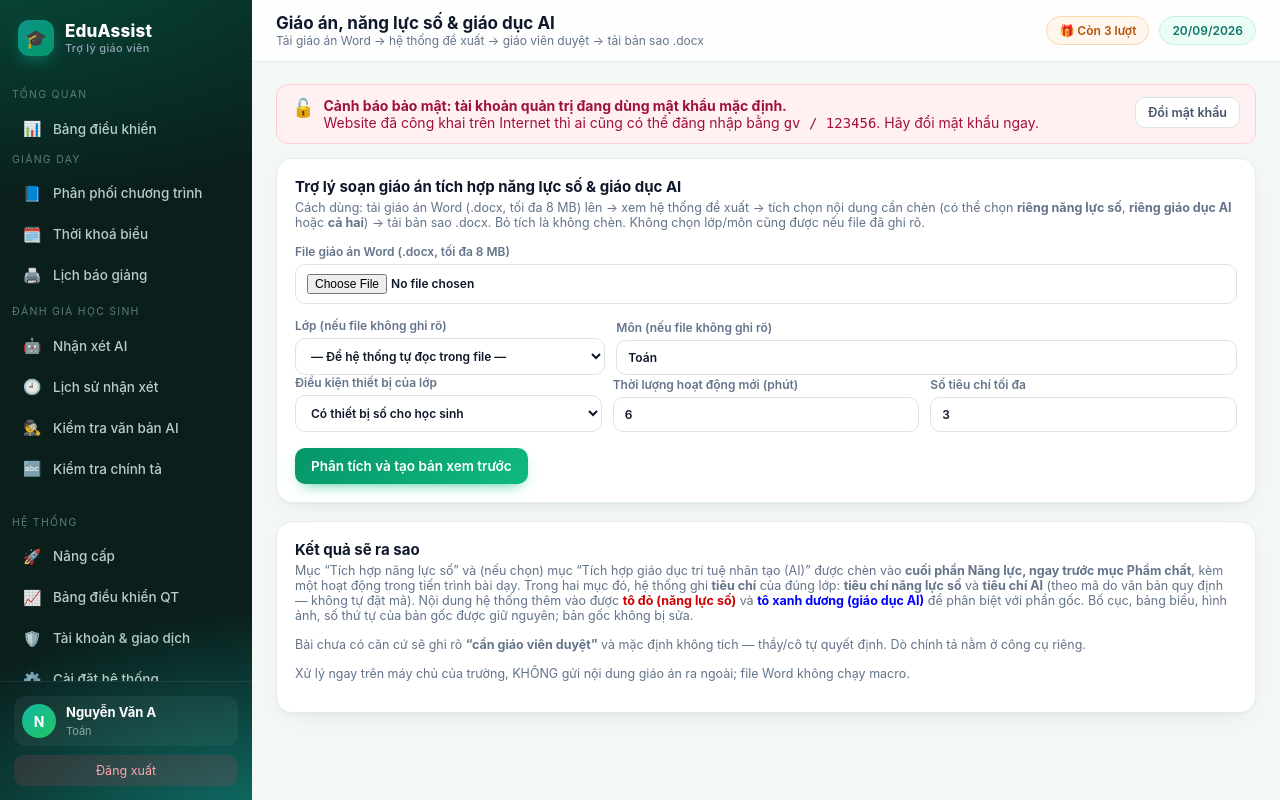
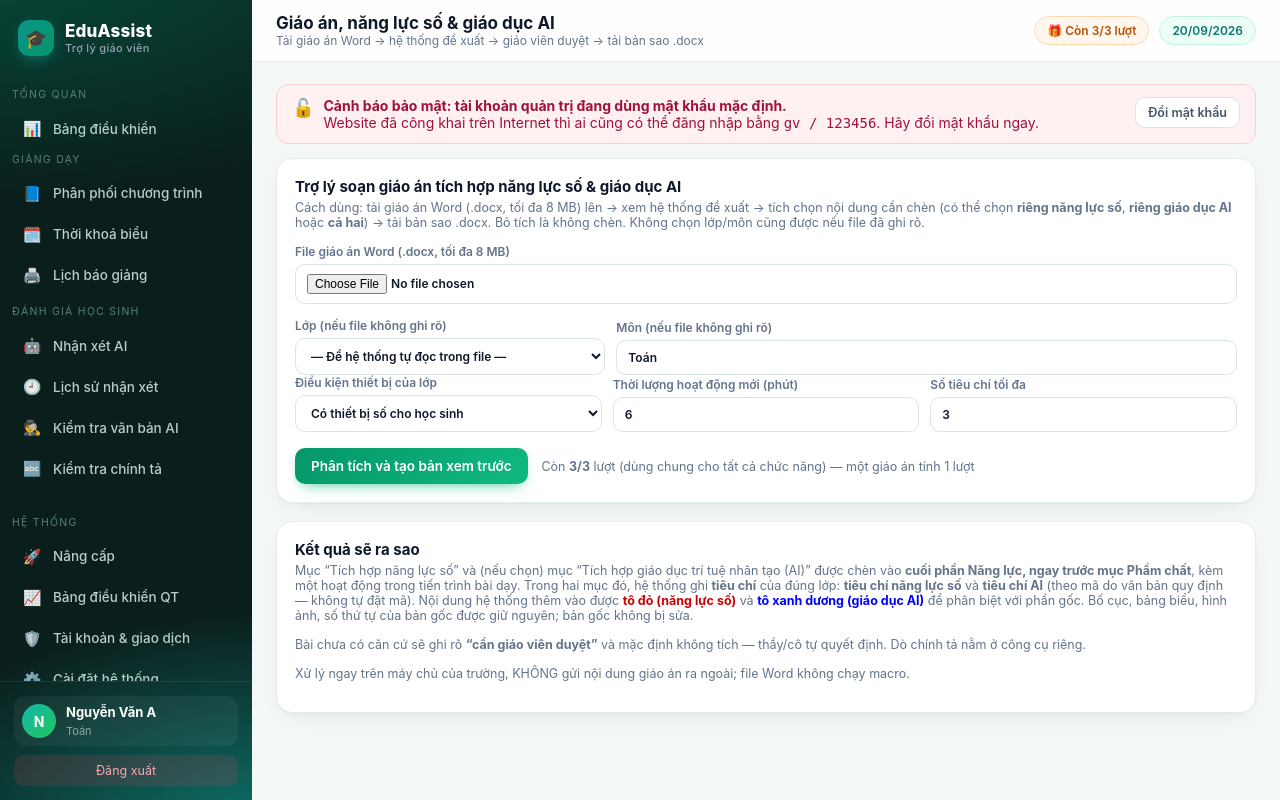
Before and after one commit to nguyenduympe-alt/Assss, a Flask app: page /giao-an/ in a window 1280 px wide. Run offline with Flask 3, Linux system fonts and the light colour scheme; the visitor is signed in with stand-in values (Sample User, id 1); data comes from the database, SQL or seed files in the repository; data that the repository does not hold is empty.

Commit message:
Han muc dung chung: tai khoan mien phi co TONG 3 luot cho MOI chuc nang (them chan+consume cho giao an tich hop, KHGD/PPCT, do van ban AI, tao nhan xet); het luot moi chuc nang deu chuyen sang trang nang VIP voi cau bao 'luot tinh chung cho TAT CA chuc nang'; chip X/3, ghi ro o nut bam, trang nang cap liet ke du 7 chuc nang

```diff
--- a/app/core.py
+++ b/app/core.py
@@ -364,6 +364,7 @@ def bao_giang():
     act = request.form.get("act") if request.method == "POST" else None
     if act in ("pdf", "word"):
         if not BL.can_use(u):
+            flash(BL.thong_bao_het(), "err")
             return redirect(url_for("core.nang_cap", need=act))
         BL.consume(db, u, act, f"Lịch báo giảng tuần {tuan}")
         if act == "word":
@@ -397,6 +398,11 @@ def nhan_xet():
     db, uid = get_db(), session["uid"]
     result, cols = None, None
     if request.method == "POST":
+        # (M10) hạn mức dùng chung: tạo nhận xét cho học sinh cũng tính 1 lượt
+        u = current_user()
+        if not BL.can_use(u):
+            flash(BL.thong_bao_het(), "err")
+            return redirect(url_for("core.nang_cap", need="nhanxet"))
         provider = request.form.get("provider", "rule")
         thang = float(request.form.get("thang") or 10)
         mon = request.form.get("mon", "")
@@ -448,6 +454,8 @@ def nhan_xet():
                        (uid, rec["lop"], rec["mon"], hocky, rec["ho_ten"], rec["diem"], rec["muc_do"],
                         rec["nhan_xet_goc"], rec["nhan_xet"], datetime.datetime.now().isoformat(timespec="seconds")))
         db.commit()
+        if records:
+            BL.consume(db, u, "nhanxet", "Tạo nhận xét cho %d học sinh" % len(records))
         result = records
         session["last_meta"] = {"lop": lop, "mon": mon, "hocky": hocky}
     return render_template("nhanxet.html", result=result, cols=cols)
@@ -484,6 +492,7 @@ def tao_lai():
 def xuat_excel():
     u = current_user()
     if not BL.can_use(u):
+        flash(BL.thong_bao_het(), "err")
         return redirect(url_for("core.nang_cap", need="excel"))
     ids = request.args.get("ids")
     q = "SELECT * FROM danhgia WHERE teacher_id=?"
--- a/app/modules/billing.py
+++ b/app/modules/billing.py
@@ -74,6 +74,32 @@ def remaining(user):
 
 def can_use(user):
     return is_pro(user) or remaining(user) > 0
+
+
+# ---------------- (M10) hạn mức dùng chung cho TẤT CẢ chức năng ----------------
+# Một tài khoản dùng thử có FREE_QUOTA lượt (mặc định 3) tính CHUNG cho mọi chức năng:
+# lịch báo giảng, xuất Excel nhận xét, sửa chính tả, tạo giáo án tích hợp, KHGD/phân phối
+# chương trình, dò dấu hiệu văn bản AI, tạo nhận xét học sinh. Hết lượt thì phải nâng VIP.
+CAC_CHUC_NANG = {
+    "baogiang": "Lịch báo giảng",
+    "excel": "Xuất Excel nhận xét",
+    "chinhta": "Sửa lỗi chính tả",
+    "giaoan": "Giáo án tích hợp năng lực số & AI",
+    "khgd": "Kế hoạch giáo dục / phân phối chương trình",
+    "checkai": "Dò dấu hiệu văn bản AI",
+    "nhanxet": "Tạo nhận xét học sinh",
+}
+
+
+def thong_bao_het():
+    """Câu báo khi hết lượt — dùng chung ở mọi chức năng để thầy/cô biết đây là hạn mức chung."""
+    return ("Thầy/cô đã dùng hết %d lượt miễn phí (số lượt này tính chung cho TẤT CẢ chức năng). "
+            "Nâng cấp VIP để tiếp tục dùng không giới hạn." % CFG.get_int("FREE_QUOTA", 3))
+
+
+def chan_het(user):
+    """True nếu phải chặn vì hết lượt (VIP thì luôn False)."""
+    return not can_use(user)
 
 
 def consume(db, user, kind, detail=""):
--- a/app/plugins/chinh_ta.py
+++ b/app/plugins/chinh_ta.py
@@ -177,6 +177,7 @@ def xuat(token):
     # lần xuất bản đã sửa. Việc bấm “từ này đúng” ở trên KHÔNG tốn lượt.
     db, u = get_db(), current_user()
     if not BL.can_use(u):
+        flash(BL.thong_bao_het(), 'err')
         return redirect(url_for('core.nang_cap', need='chinhta'))
 
     try:
--- a/app/plugins/digital.py
+++ b/app/plugins/digital.py
@@ -6,6 +6,8 @@ import uuid
 from pathlib import Path
 from flask import Blueprint, request, render_template, session, flash, redirect, url_for, send_file
 from ..auth import login_required, current_user
+from ..db import get_db
+from ..modules import billing as BL
 from ..modules import digital_plan as DP
 
 bp = Blueprint('digital', __name__, url_prefix='/nang-luc-so')
@@ -53,6 +55,10 @@ def load(token):
 @login_required
 def index():
     if request.method == 'POST':
+        # (M10) hạn mức dùng chung cho tất cả chức năng: hết 3 lượt thì phải nâng VIP
+        if BL.chan_het(current_user()):
+            flash(BL.thong_bao_het(), 'err')
+            return redirect(url_for('core.nang_cap', need='khgd'))
         file = request.files.get('file')
         mode, grade, subject = (request.form.get(k, '').strip() for k in ('mode','grade','subject'))
         # (M7) số bài cần tích hợp ở phân phối chương trình (để trống = hệ thống tự chọn bài phù hợp)
@@ -98,6 +104,10 @@ def index():
                                         cung_bai=bool(cung_bai),
                                         tin_hoc=DP.la_tin_hoc(subject)))
                 (root / (token + '.json')).write_text(json.dumps(ctx, ensure_ascii=False), encoding='utf-8')
+                # tính 1 lượt cho một tài liệu đã xử lý xong (bước tải tệp đã duyệt KHÔNG tính thêm)
+                BL.consume(get_db(), current_user(), 'khgd',
+                           '%s: %s' % ('KHGD/PPCT' if mode == 'ppct' else 'Giáo án tích hợp',
+                                       (file.filename or '')[:120]))
                 return redirect(url_for('digital.review', token=token))
             except ValueError as exc:
                 flash(str(exc), 'err')
--- a/app/plugins/giao_an_nls.py
+++ b/app/plugins/giao_an_nls.py
@@ -24,6 +24,8 @@ from flask import Blueprint, request, render_template, flash, redirect, url_for,
 bp = Blueprint('giao_an_nls', __name__, url_prefix='/giao-an')
 
 from ..auth import login_required, current_user
+from ..db import get_db
+from ..modules import billing as BL
 from ..modules import giao_an as GA
 from ..modules import nld as NLD
 from ..modules import nld_tich_hop as TH
@@ -42,6 +44,10 @@ NHAN_NOI_BO = ("Xử lý ngay trên máy chủ của trường, KHÔNG gửi n
 @login_required
 def index():
     if request.method == 'POST':
+        # (M10) hạn mức dùng chung cho tất cả chức năng: hết 3 lượt thì phải nâng VIP
+        if BL.chan_het(current_user()):
+            flash(BL.thong_bao_het(), 'err')
+            return redirect(url_for('core.nang_cap', need='giaoan'))
         file = request.files.get('file')
         if not file or not (file.filename or '').lower().endswith('.docx'):
             flash('Vui lòng chọn file Word .docx. File .doc hoặc .docm không được hỗ trợ.', 'err')
@@ -85,6 +91,9 @@ def index():
                     'thiet_bi': thiet_bi, 'thoi_luong': thoi_luong, 'toi_da': toi_da,
                     'doan_goc': TH.trang_thai_mau_goc(doc),
                 })
+            # tính 1 lượt cho một giáo án đã soạn xong (bước tải file đã soạn KHÔNG tính thêm)
+            BL.consume(get_db(), current_user(), 'giaoan',
+                       'Giáo án: %s — lớp %s' % (TH.lay_ten_bai(doc)[:120], pt['lop'] or '?'))
             return redirect(url_for('giao_an_nls.duyet', token=token))
         except ValueError as exc:
             flash(str(exc), 'err')
--- a/app/templates/base.html
+++ b/app/templates/base.html
@@ -195,7 +195,7 @@ hr.s{border:0;border-top:1px solid var(--line);margin:16px 0}
       {% else %}
         <a href="{{url_for('core.nang_cap')}}" class="pill" style="background:{{'#fff1f2' if remaining==0 else '#fff7ed'}};
           color:{{'#be123c' if remaining==0 else '#b45309'}};border:1px solid {{'#fecdd3' if remaining==0 else '#fed7aa'}}">
-          {{ '🔒 Hết lượt — Nâng cấp' if remaining==0 else '🎁 Còn ' ~ remaining ~ ' lượt' }}</a>
+          {{ '🔒 Hết lượt — Nâng VIP' if remaining==0 else '🎁 Còn ' ~ remaining ~ '/' ~ FREE_QUOTA ~ ' lượt' }}</a>
       {% endif %}
       <span class="pill">{{ now.strftime('%d/%m/%Y') }}</span></div>
   </div>
--- a/app/templates/caidat.html
+++ b/app/templates/caidat.html
@@ -13,7 +13,8 @@
 <div class="card" style="display:flex;align-items:center;gap:14px;flex-wrap:wrap;border-left:4px solid #f59e0b">
  <span style="font-size:28px">🎁</span>
  <div style="flex:1;min-width:220px"><b>Đang dùng thử — còn {{remaining}} lượt</b>
-  <div class="muted">Nâng cấp {{ '{:,}'.format(BL.PRICE).replace(',','.') }}đ/năm để dùng không giới hạn</div></div>
+  <div class="muted">Số lượt này tính chung cho <b>tất cả chức năng</b> · Nâng cấp
+   {{ '{:,}'.format(BL.PRICE).replace(',','.') }}đ/năm để dùng không giới hạn</div></div>
  <a class="btn" href="{{url_for('core.nang_cap')}}">🚀 Nâng cấp ngay</a></div>
 {% endif %}
 
--- a/app/templates/giao_an_upload.html
+++ b/app/templates/giao_an_upload.html
@@ -39,7 +39,17 @@
    <label class="f" style="flex:1;min-width:150px">Số tiêu chí tối đa
     <input type="number" name="toi_da" value="3" min="1" max="5"></label>
   </div>
+  {% if is_pro %}
   <button class="ok" style="margin-top:16px">Phân tích và tạo bản xem trước</button>
+  <span class="muted" style="margin-left:10px">👑 Gói VIP — không giới hạn</span>
+  {% elif remaining and remaining > 0 %}
+  <button class="ok" style="margin-top:16px">Phân tích và tạo bản xem trước</button>
+  <span class="muted" style="margin-left:10px">Còn <b>{{remaining}}/{{FREE_QUOTA}}</b> lượt (dùng chung cho tất cả chức năng) — một giáo án tính 1 lượt</span>
+  {% else %}
+  <a class="btn" href="{{url_for('core.nang_cap', need='giaoan')}}"
+    style="margin-top:16px;background:linear-gradient(135deg,#f59e0b,#ea580c)">🔒 Hết {{FREE_QUOTA}} lượt miễn phí — Nâng VIP để soạn giáo án tích hợp</a>
+  <div class="muted" style="margin-top:6px">Số lượt miễn phí tính chung cho tất cả chức năng của {{SITE_NAME}}.</div>
+  {% endif %}
  </form>
 </div>
 
--- a/app/templates/nangcap.html
+++ b/app/templates/nangcap.html
@@ -37,10 +37,10 @@
    {{ '{:,}'.format(BL.PRICE_LUOT).replace(',','.') }}đ
    <span style="font-size:14px;font-weight:600;color:#64748b">/ {{BL.LUOT_MOI_GOI}} lượt</span></div>
   <div style="margin:12px 0;display:flex;flex-direction:column;gap:7px;font-size:13px">
-   {% for t in ['Tải lịch báo giảng PDF hoặc Word','Tải file Excel nhận xét học sinh','Sửa lỗi chính tả &amp; tải file Word'] %}
+   {% for t in ['Lịch báo giảng PDF / Word','Xuất Excel nhận xét học sinh','Sửa lỗi chính tả &amp; tải file Word','Giáo án tích hợp năng lực số &amp; AI','Kế hoạch giáo dục / phân phối chương trình','Dò dấu hiệu văn bản AI','Tạo nhận xét học sinh'] %}
    <div style="display:flex;gap:8px;align-items:center">
     <span style="color:#0d9488;font-weight:800">✓</span>{{t|safe}}</div>{% endfor %}
-   <div class="muted" style="font-size:12px;margin-top:3px">Dùng chung {{BL.LUOT_MOI_GOI}} lượt cho cả 3 chức năng, không hết hạn</div>
+   <div class="muted" style="font-size:12px;margin-top:3px">{{BL.LUOT_MOI_GOI}} lượt dùng chung cho <b>tất cả</b> chức năng, không hết hạn</div>
   </div>
   <a class="btn sec" style="width:100%;justify-content:center" href="?goi=luot{{'&need=' ~ need if need}}">Chọn gói lẻ</a>
  </div>
```
Also changed, not shown: app/plugins/check_ai.py (+10 -1 lines), app/templates/check_ai.html (+10 -0 lines), app/templates/digital_upload.html (+10 -0 lines), app/templates/nhanxet.html (+9 -0 lines).
